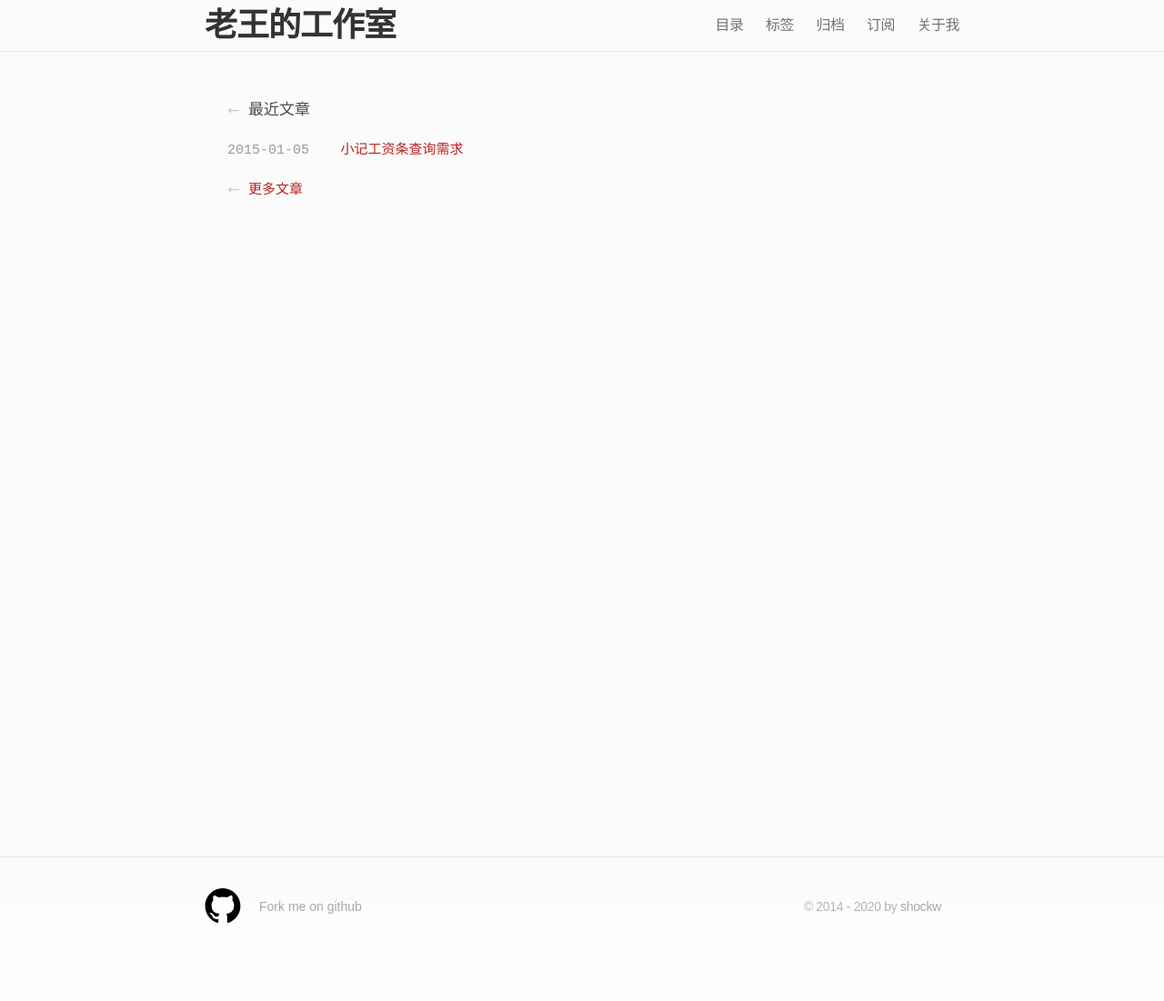
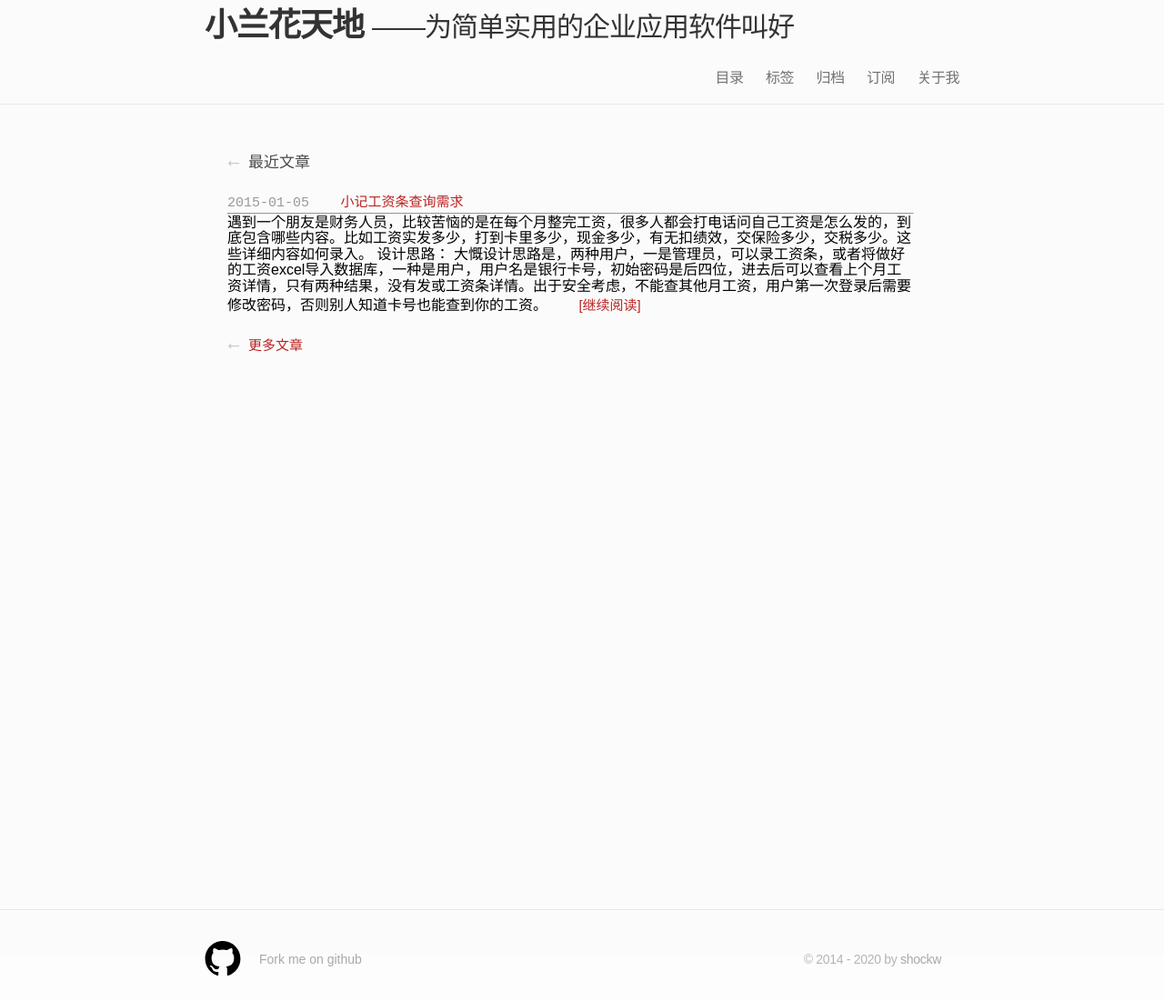
Before and after one commit to shockw/shockw.github.io, a Jekyll site: the page built from index.html, in a window 1280 px wide. Shown: the whole page at 91% size. Built offline with Jekyll 4.4.1, drawn with Linux system fonts in a browser that asks for light colours; nearby versions of some CDN libraries; Markdown is read by kramdown in place of the engine named in the settings; comment, search, counter and statistics services are not loaded; before the commit the page ends 1043 px from its top, so only the background shows below that.

Commit message:
略加修改

```diff
--- a/_config.yml
+++ b/_config.yml
@@ -1,7 +1,7 @@
 # Site settings
-title: 老王的工作室
+title: 小兰花天地
 email: wang.zhen@foxmail.com
-description: "为中小企业生产实用、简单的软件"
+description: "为简单实用的企业应用软件叫好"
 permalink: /:year/:month/:day/:title.html
 baseurl: ""
 url: "http://www.shockw.com"
--- a/_includes/header.html
+++ b/_includes/header.html
@@ -1,7 +1,7 @@
 <header class="site-header">
     <div class="wrap">
-        <a class="site-title" href="{{ site.baseurl }}/"><h1><strong>老王的工作室
-                </strong>
+        <a class="site-title" href="{{ site.baseurl }}/"><h1><strong>小兰花天地
+                </strong><small>——为简单实用的企业应用软件叫好</small>
         </h1></a>
         <nav class="site-nav">
             <a href="#" class="menu-icon">
--- a/about.html
+++ b/about.html
@@ -4,7 +4,7 @@ title: 关于我
 permalink: /about/
 ---
 老王，软件开发人员，居住在合肥，对在中小企业实施软件来降本增效，提升价值感兴趣。希望能针对不同企业做个性化订制，打造出实用、简单的软件服务。
-在此广征良友，有对此有兴趣的企业人员(愿意分享在工作中使用各种软件的体验或需要软件服务的企业主)、开发人员(愿意分享开发软件的经验)可以相互多交流沟通。
+在此广征良友，有对此有兴趣的人员(愿意分享在工作中使用各种软件的体验的用户、需要软件服务的企业主、愿意分享开发经验的开发人员)可以相互多交流沟通。
 <hr>
 观点：主要转载我认为有价值并产生心里赞同的文章。
 <hr>
--- a/index.html
+++ b/index.html
@@ -22,6 +22,11 @@ layout: default
     <li class="listing-item">
       <time datetime="{{ post.date | date:"%Y-%m-%d" }}">{{ post.date | date:"%Y-%m-%d" }}</time>
       <a href="{{ post.url }}" title="{{ post.title }}">{{ post.title }}</a>
+	  <hr>
+	  <p>
+   {{ post.content  | | split:'<!--more-->' | first | strip_html }}
+   <a class="more" href="{{ site.url }}{{ post.url }}">[继续阅读]</a>
+   </p>
     </li>
   {% endfor %}
     <li class="listing-seperator"><a href="/archive/">更多文章</a></li>
```
